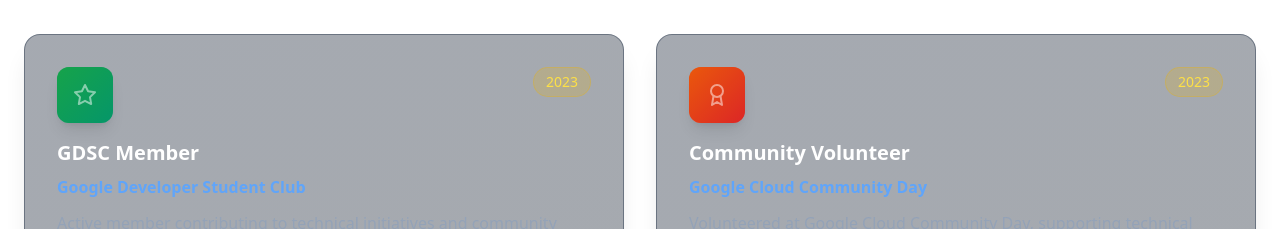
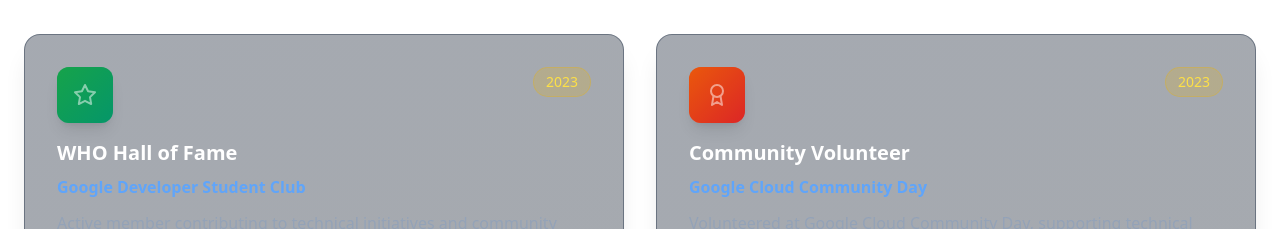
Before and after one commit to iamshriharshan/new-portfolio, a React (Vite) app: page / in a window 1280 px wide. Shown: the part 6320-6549 px from the top of the page. Built offline with nearby package versions, Linux system fonts and the light colour scheme.

Commit message:
Updated Experience.tsx

```diff
--- a/src/components/Experience.tsx
+++ b/src/components/Experience.tsx
@@ -82,7 +82,7 @@ const Experience: React.FC = () => {
   const achievements = [
     {
       year: '2023',
-      title: "GDSC Member",
+      title: "WHO Hall of Fame",
       organization: "Google Developer Student Club",
       description: "Active member contributing to technical initiatives and community development programs.",
       icon: <Star className="w-5 h-5 sm:w-6 sm:h-6" />,
```
